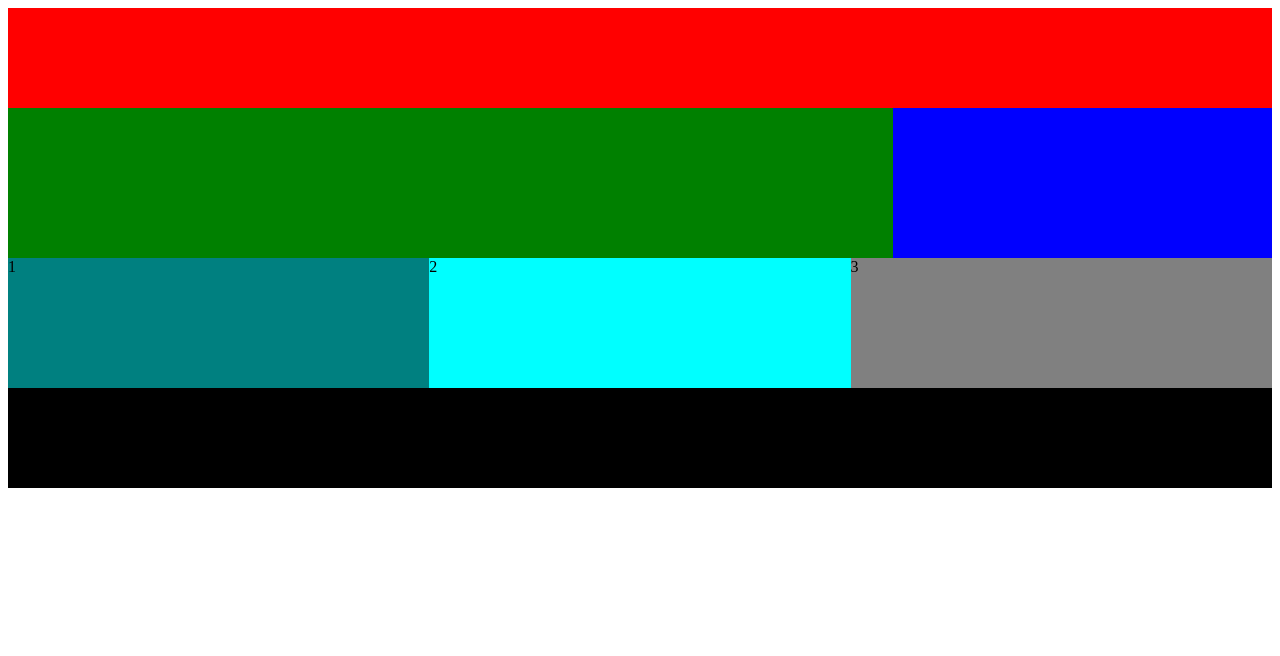
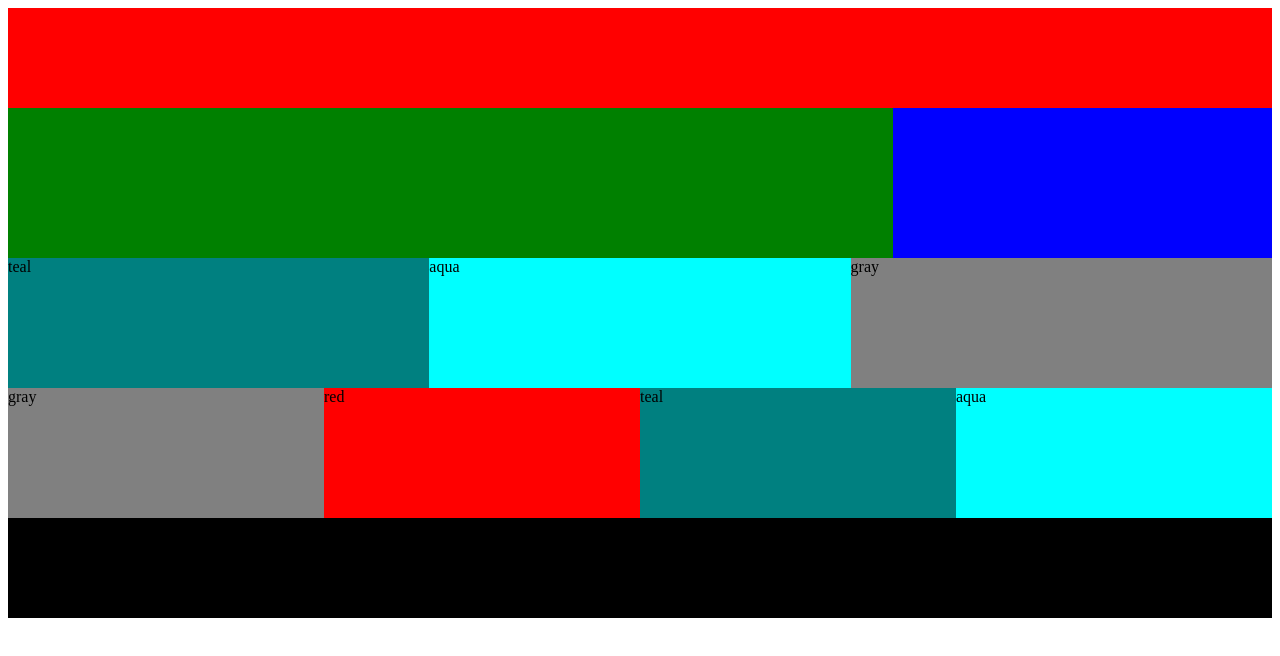
Before and after one commit to mddeloarhossain/CSS_Layout_1, a plain HTML site: page index.html in a window 1280 px wide. Drawn offline with Linux system fonts and the light colour scheme.

Commit message:
Add files via upload

```diff
--- a/css/style.css
+++ b/css/style.css
@@ -24,15 +24,23 @@
 	width: 33.33%;
 	height: 130px;
 }
-.section1{
+.teal{
 	background-color: teal;
 }
-.section2{
+.aqua{
 
 	background-color: aqua;
 }
-.section3{
+.gray{
 	background-color: gray;
+}
+.red{
+	background-color: red;
+}
+.item2{
+	float: left;
+	width: 25%;
+	height: 130px;
 }
 .footer{
 /*	clear: both;*/
--- a/index.html
+++ b/index.html
@@ -16,9 +16,16 @@
 	</div>
 
 	<div class="wpapper">
-		<div class="item section1">1</div>
-		<div class="item section2">2</div>
-		<div class="item section3">3</div>
+		<div class="item teal">teal</div>
+		<div class="item aqua">aqua</div>
+		<div class="item gray">gray</div>
+	</div>
+
+	<div class="wpapper">
+		<div class="item2 gray">gray</div>
+		<div class="item2 red">red</div>
+		<div class="item2 teal">teal</div>
+		<div class="item2 aqua">aqua</div>
 	</div>
 
 	<div class="footer h100"></div>
```
